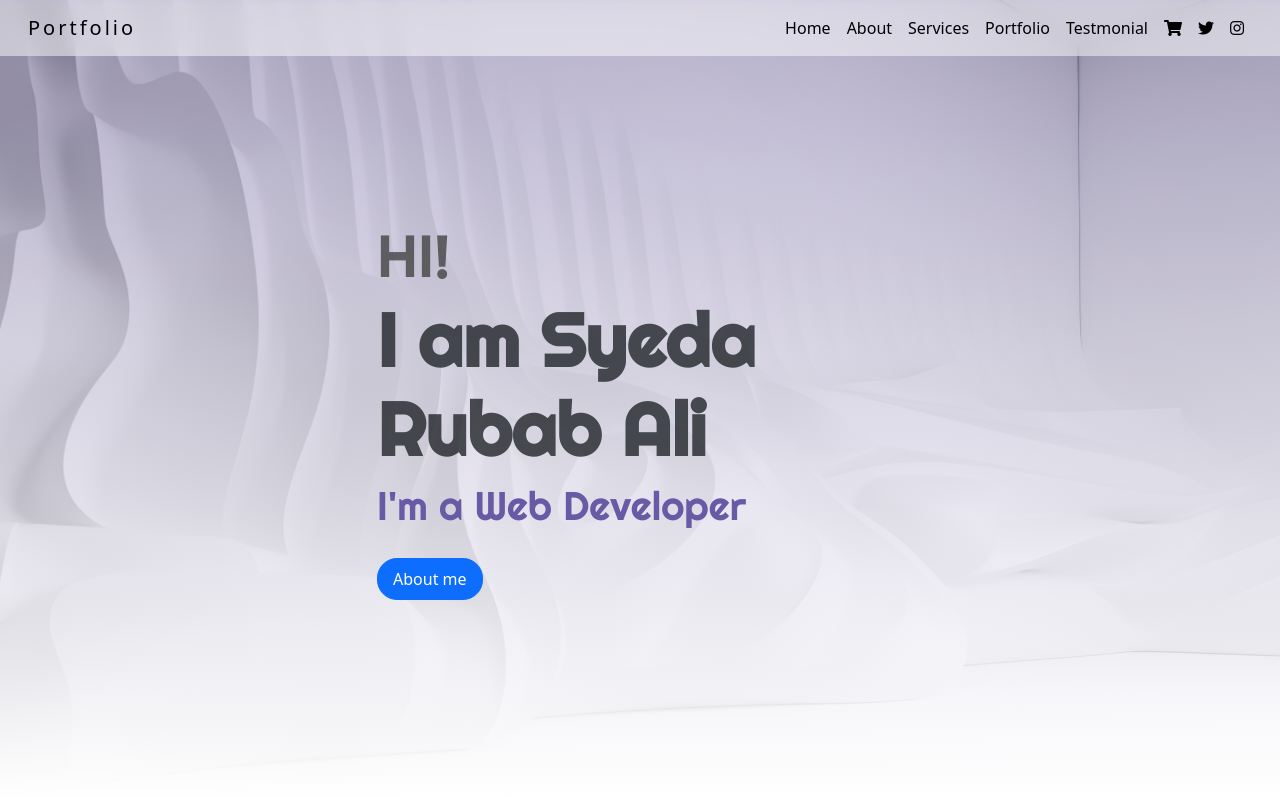
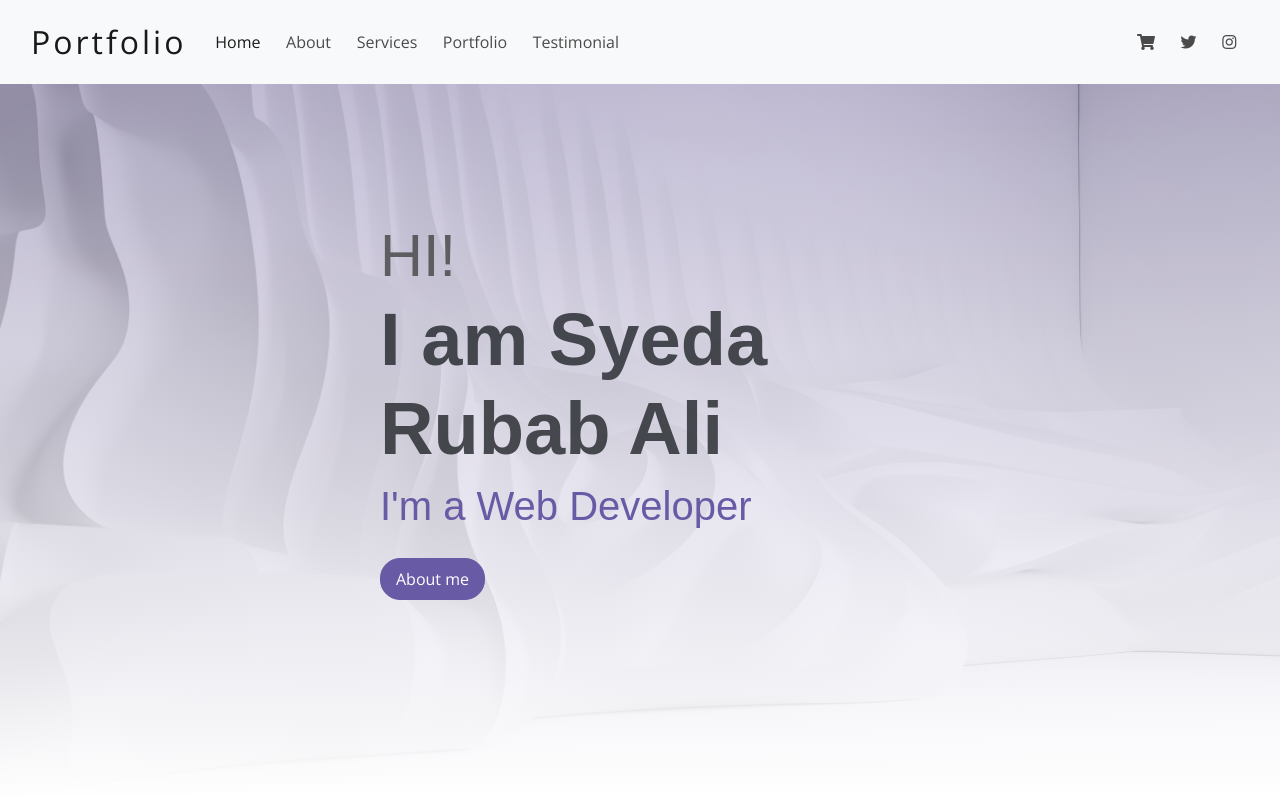
Before and after one commit to 4bdu11ah-1mr4n/portfolio, a plain HTML site: page index.html in a window 1280 px wide. Shown: the top 797 px of the page. Drawn offline with nearby package versions, Linux system fonts and the light colour scheme; a web font is replaced by a local one.

Commit message:
index.html

```diff
--- a/index.html
+++ b/index.html
@@ -1,46 +1,30 @@
 <!DOCTYPE html>
 <html lang="en">
+<head>
+    <meta charset="UTF-8">
+    <meta name="viewport" content="width=device-width, initial-scale=1.0">
+    <title>Portfolio | Syeda Rubab Ali</title>
+    <!-- Bootstrap CSS -->
+    <link href="https://stackpath.bootstrapcdn.com/bootstrap/5.1.0/css/bootstrap.min.css" rel="stylesheet">
+    <!-- Font Awesome -->
+    <link rel="stylesheet" href="https://cdnjs.cloudflare.com/ajax/libs/font-awesome/5.15.4/css/all.min.css">
+    <!-- Your custom styles -->
+    <link rel="stylesheet" href="styles.css">
+</head>
+<body>
 
-<head>
-    <meta charset="utf-8">
-    <meta name="viewport" content="width=device-width, initial-scale=1, shrink-to-fit=no">
-    <meta name="author" content="Syeda rubab Ali">
-    <title>Portfolio | Syeda Rubab Ali</title>
-    <!-- font icons -->
-    <link rel="stylesheet" href="themify-icons/css/themify-icons.css">
-    <!-- Bootstrap + Meyawo main styles -->
-    <link rel="stylesheet" href="styles.css">
-    <meta name="viewport" content="width=device-width, initial-scale=1">
-
-    <link href="https://stackpath.bootstrapcdn.com/bootstrap/5.1.0/css/bootstrap.min.css" rel="stylesheet">
-
-    <link rel="preconnect" href="https://fonts.googleapis.com">
-    <link rel="preconnect" href="https://fonts.gstatic.com" crossorigin>
-    <link href="https://fonts.googleapis.com/css2?family=Afacad:ital,wght@0,400..700;1,400..700&family=Genos:ital,wght@0,100..900;1,100..900&family=Josefin+Sans:ital,wght@0,100..700;1,100..700&family=Montserrat:ital,wght@0,100..900;1,100..900&family=Satisfy&family=Shadows+Into+Light&display=swap" rel="stylesheet">
-
-    <link rel="preconnect" href="https://fonts.googleapis.com">
-    <link rel="preconnect" href="https://fonts.gstatic.com" crossorigin>
-    <link rel="stylesheet" href="https://cdnjs.cloudflare.com/ajax/libs/font-awesome/5.15.4/css/all.min.css">
-
-    <link href="https://fonts.googleapis.com/css2?family=Afacad:ital,wght@0,400..700;1,400..700&family=Genos:ital,wght@0,100..900;1,100..900&family=Josefin+Sans:ital,wght@0,100..700;1,100..700&family=Montserrat:ital,wght@0,100..900;1,100..900&family=Righteous&family=Satisfy&family=Shadows+Into+Light&display=swap" rel="stylesheet">
-</head>
-
-
-<body data-spy="scroll" data-target=".navbar" data-offset="40" id="home">
-
-    <!-- Page Navbar -->
 <!-- Navbar -->
-    <nav class="navbar navbar-expand-lg fixed-top navbar-scroll">
+<nav class="navbar navbar-expand-lg navbar-light bg-light fixed-top">
     <div class="container-fluid">
-            <a class="navbar-brand" href="#!">Portfolio</a>
-            <button class="navbar-toggler" type="button" data-toggle="collapse" data-target="#navbarSupportedContent"
+        <a class="navbar-brand" href="#">Portfolio</a>
+        <button class="navbar-toggler" type="button" data-bs-toggle="collapse" data-bs-target="#navbarSupportedContent"
             aria-controls="navbarSupportedContent" aria-expanded="false" aria-label="Toggle navigation">
-                <i class="fas fa-bars"></i>
+            <span class="navbar-toggler-icon"></span>
         </button>
         <div class="collapse navbar-collapse" id="navbarSupportedContent">
-              <ul class="navbar-nav ml-auto">
+            <ul class="navbar-nav me-auto mb-2 mb-lg-0">
                 <li class="nav-item">
-                      <a class="nav-link active" aria-current="page" href="#top">Home</a>
+                    <a class="nav-link active" aria-current="page" href="#home">Home</a>
                 </li>
                 <li class="nav-item">
                     <a class="nav-link" href="#about">About</a>
@@ -52,33 +36,24 @@
                     <a class="nav-link" href="#portfolio">Portfolio</a>
                 </li>
                 <li class="nav-item">
-                      <a class="nav-link" href="#testmonial">Testmonial</a>
+                    <a class="nav-link" href="#testmonial">Testimonial</a>
                 </li>
             </ul>
-              <ul class="navbar-nav d-flex flex-row">
-                  <li class="nav-item me-3 me-lg-0">
-                      <a class="nav-link" href="#!">
-                          <i class="fas fa-shopping-cart"></i>
-                      </a>
+            <ul class="navbar-nav">
+                <li class="nav-item">
+                    <a class="nav-link" href="#!"><i class="fas fa-shopping-cart"></i></a>
                 </li>
-                  <li class="nav-item me-3 me-lg-0">
-                      <a class="nav-link" href="#!">
-                          <i class="fab fa-twitter"></i>
-                      </a>
+                <li class="nav-item">
+                    <a class="nav-link" href="#!"><i class="fab fa-twitter"></i></a>
                 </li>
-                  <li class="nav-item me-3 me-lg-0">
-                      <a class="nav-link" href="#!">
-                          <i class="fab fa-instagram"></i>
-                      </a>
+                <li class="nav-item">
+                    <a class="nav-link" href="#!"><i class="fab fa-instagram"></i></a>
                 </li>
             </ul>
         </div>
     </div>
 </nav>
-  <!-- Navbar -->
-
-
-<!-- End of Page Navbar -->
+<!-- End Navbar -->
 
     <!-- page header -->
     <header id="home" class="header">
@@ -421,6 +396,6 @@
     <script src="js/meyawo.js"></script>
 
 </body>
-<script src="https://stackpath.bootstrapcdn.com/bootstrap/5.0.0-beta1/js/bootstrap.min.js"></script>
+<script src="https://cdnjs.cloudflare.com/ajax/libs/bootstrap/5.1.0/js/bootstrap.bundle.min.js"></script>
 
 </html>
```
Lines whose indentation alone changed are shown as unchanged.
